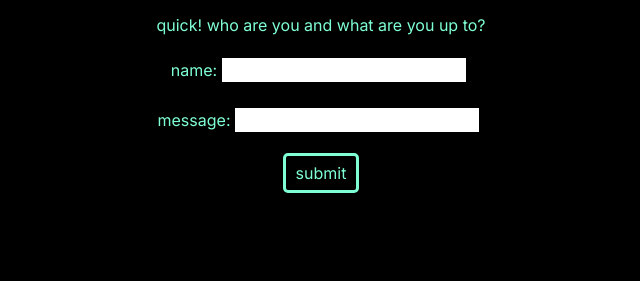
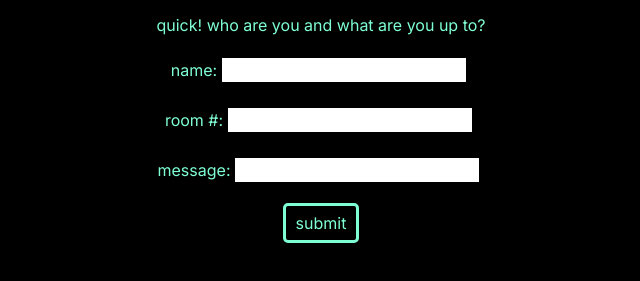
Before and after one commit to qcoral/heist-7point2, an Astro site in the folder software/: page / in a window 1280 px wide. Shown: the part 67-348 px from the top of the page, without its empty margins (319-959 px from the left). Built offline with nearby package versions, Linux system fonts and the light colour scheme; Astro itself is replaced by a stand-in of ours.

Commit message:
add room number

```diff
--- a/software/src/pages/globals.css
+++ b/software/src/pages/globals.css
@@ -67,3 +67,10 @@ input[name="name"] {
     padding-right: 5px;
     margin: 5px;
 }
+
+input[name="room"] {
+    color: #0a4260;
+    padding-left: 5px;
+    padding-right: 5px;
+    margin: 5px;
+}
--- a/software/src/pages/index.astro
+++ b/software/src/pages/index.astro
@@ -4,9 +4,9 @@ import "./globals.css";
 if (Astro.request.method === "POST") {
   try {
     const data = await Astro.request.formData();
-    const name = data.get("username");
-    const email = data.get("email");
-    const password = data.get("password");
+    const name = data.get("name");
+    const room = data.get("room");
+    const message = data.get("message");
     // Do something with the data
   } catch (error) {
     if (error instanceof Error) {
@@ -39,6 +39,10 @@ if (Astro.request.method === "POST") {
 				<input type="text" name="name" required />
 			</label>
 			<label class="cel">
+				room #:
+				<input type="text" name="room" />
+			</label>
+			<label class="cel">
 				message:
 				<input type="text" name="message" required maxlength="20" />
 			</label>
```
